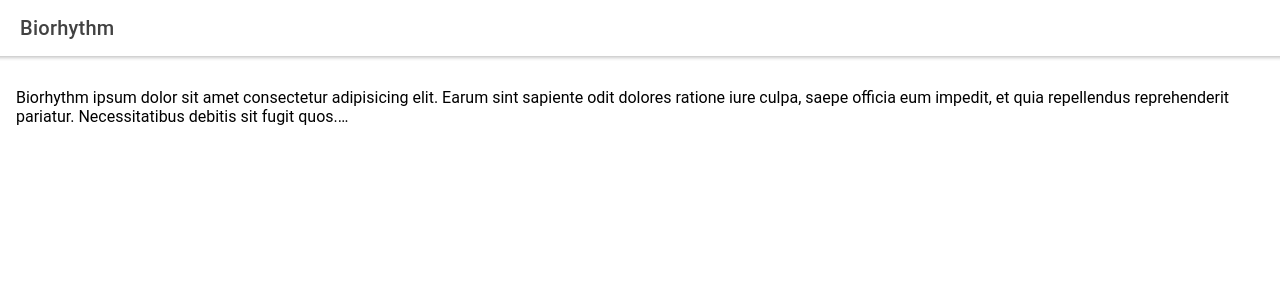
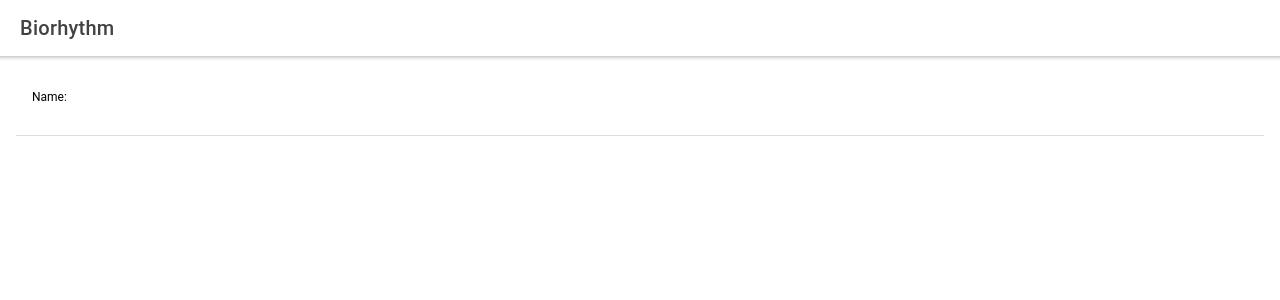
Before and after one commit to Severo-Yannick/Biorhythm-Calculator, a React (Create React App) app: page / in a window 1280 px wide. Shown: the top 300 px of the page. Built offline with nearby package versions, Linux system fonts and the light colour scheme.

Commit message:
get username

```diff
--- a/src/App.js
+++ b/src/App.js
@@ -1,12 +1,19 @@
+import { useState } from "react";
 import {
   IonApp,
   IonContent,
   IonHeader,
   IonTitle,
   IonToolbar,
+  IonInput,
+  IonItem,
+  IonLabel,
+  IonList,
 } from "@ionic/react";
 
 function App() {
+  const [userName, setUserName] = useState("");
+  const handleChange = (event) => setUserName(event.detail.value);
   return (
     <IonApp>
       <IonHeader>
@@ -15,12 +22,12 @@ function App() {
         </IonToolbar>
       </IonHeader>
       <IonContent className="ion-padding">
-        <p>
-          Biorhythm ipsum dolor sit amet consectetur adipisicing elit.
-          Earum sint sapiente odit dolores ratione iure culpa, saepe officia eum
-          impedit, et quia repellendus reprehenderit pariatur. Necessitatibus
-          debitis sit fugit quos.…
-        </p>
+        <IonList>
+          <IonItem>
+            <IonLabel position="stacked">Name:</IonLabel>
+            <IonInput value={userName} onIonChange={handleChange}></IonInput>
+          </IonItem>
+        </IonList>
       </IonContent>
     </IonApp>
   );
```
